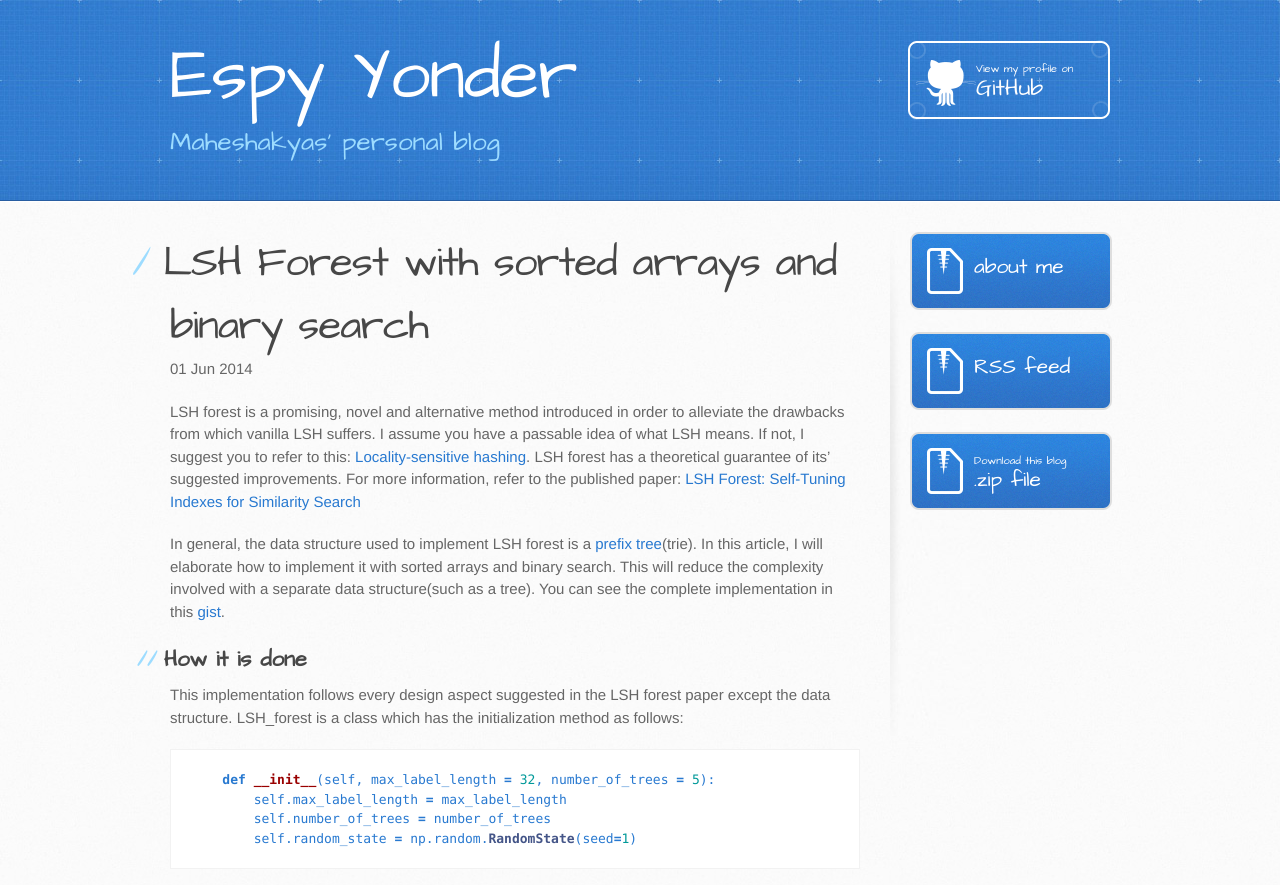
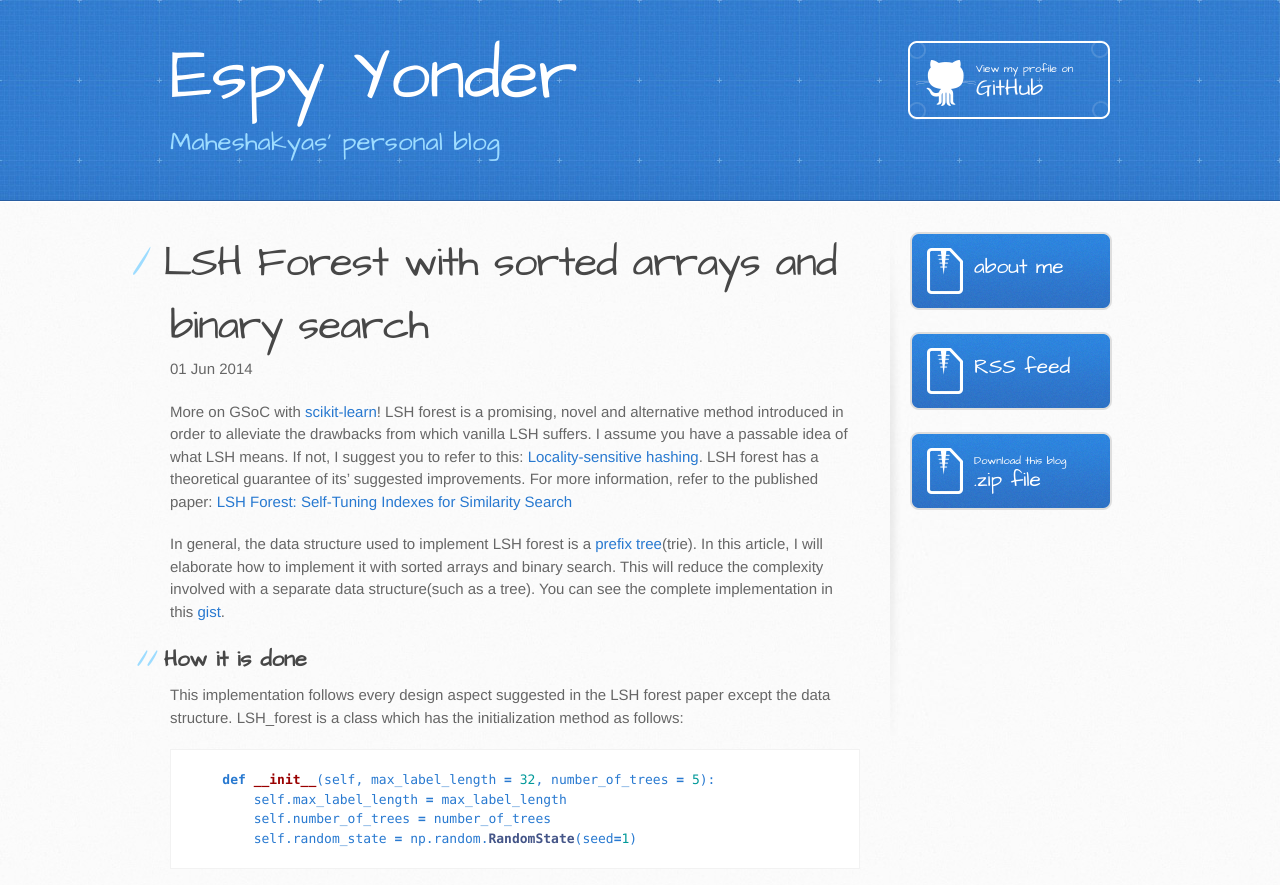
Before and after one commit to maheshakya/maheshakya.github.io, a Jekyll site: the page built from _posts/2014-06-01-lsh-forest-with-sorted-arrays-and-binary-search.markdown, in a window 1280 px wide and 900 px high. Shown: the top 885 px of the window. Built offline with Jekyll 4.4.1, drawn with Linux system fonts in a browser that asks for light colours; Markdown is read by kramdown in place of the engine named in the settings; formulas are drawn with MathJax 3; comment, search, counter and statistics services are not loaded.

Commit message:
Updated LSH forest post

```diff
--- a/_posts/2014-06-01-lsh-forest-with-sorted-arrays-and-binary-search.markdown
+++ b/_posts/2014-06-01-lsh-forest-with-sorted-arrays-and-binary-search.markdown
@@ -2,9 +2,9 @@
 layout: post
 title: "LSH Forest with sorted arrays and binary search"
 description: ""
-category:
+category: GSoC
 ---
-LSH forest is a promising, novel and alternative method introduced in order to alleviate the drawbacks from which vanilla LSH suffers. I assume you have a passable idea of what LSH means. If not, I suggest you to refer to this: [Locality-sensitive hashing](http://en.wikipedia.org/wiki/Locality-sensitive_hashing). LSH forest has a theoretical guarantee of its' suggested improvements. For more information, refer to the published paper: [LSH Forest: Self-Tuning Indexes for Similarity Search](http://ilpubs.stanford.edu:8090/678/1/2005-14.pdf)
+More on GSoC with [scikit-learn](http://scikit-learn.org/stable/index.html)! LSH forest is a promising, novel and alternative method introduced in order to alleviate the drawbacks from which vanilla LSH suffers. I assume you have a passable idea of what LSH means. If not, I suggest you to refer to this: [Locality-sensitive hashing](http://en.wikipedia.org/wiki/Locality-sensitive_hashing). LSH forest has a theoretical guarantee of its' suggested improvements. For more information, refer to the published paper: [LSH Forest: Self-Tuning Indexes for Similarity Search](http://ilpubs.stanford.edu:8090/678/1/2005-14.pdf)
 
 In general, the data structure used to implement LSH forest is a [prefix tree](http://en.wikipedia.org/wiki/Trie)(trie). In this article, I will elaborate how to implement it with sorted arrays and binary search. This will reduce the complexity involved with a separate data structure(such as a tree). You can see the complete implementation in this [gist](https://gist.github.com/maheshakya/b22f640f67d7b574fd56).
 
```
